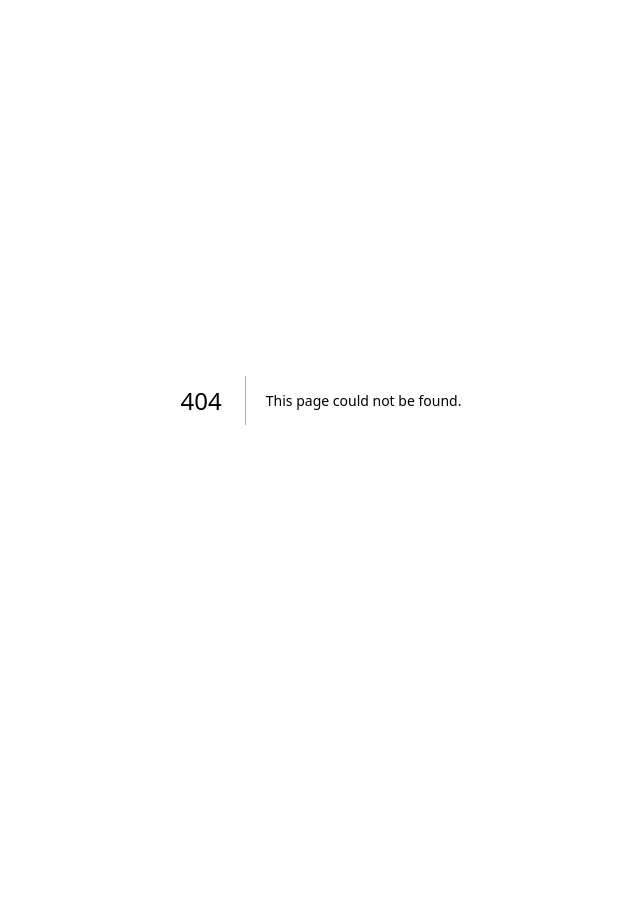
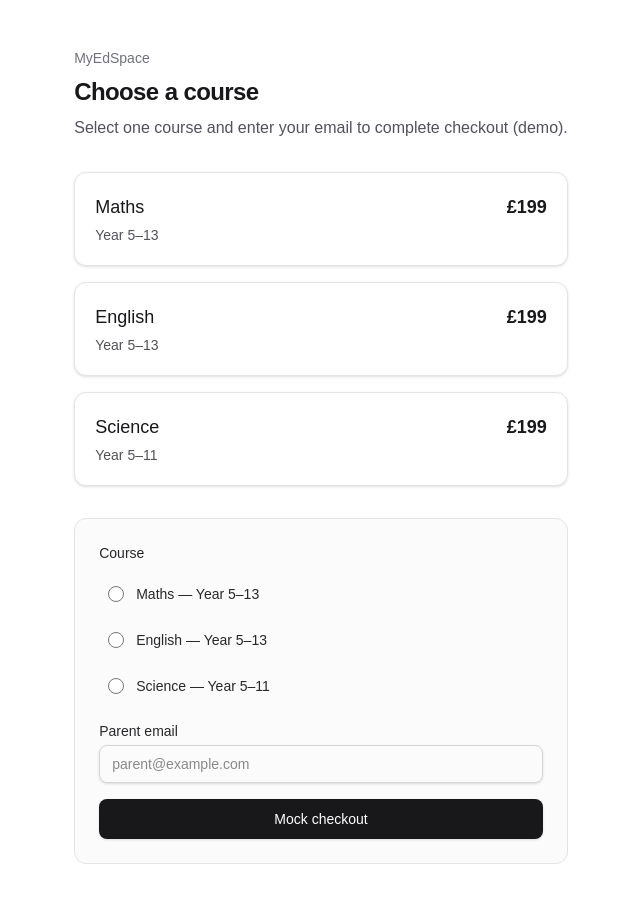
Before and after one commit to WillUK99/mes-takehome, a Next.js app: page /products in a window 1280 px wide. Before the commit this address had no page. Shown: the top 902 px of the page, without its empty margins (319-959 px from the left). Before the commit the page ends 800 px from the top, so only its background shows below. Built offline with nearby package versions, Linux system fonts and the light colour scheme.

Commit message:
feat: add products ui and actions

```diff
--- /dev/null
+++ b/app/products/actions.ts
@@ -0,0 +1,34 @@
+"use server";
+
+import { getAppBaseUrl } from "@/lib/server/base-url";
+import { checkout } from "@/lib/services/purchase";
+import { purchaseFormSchema } from "@/lib/validation/purchase";
+
+export type PurchaseActionState =
+  | { status: "idle" }
+  | { status: "error"; message: string }
+  | { status: "success"; invitationUrl: string };
+
+export async function purchaseAction(
+  _prev: PurchaseActionState,
+  formData: FormData,
+): Promise<PurchaseActionState> {
+  const parsed = purchaseFormSchema.safeParse({
+    courseId: formData.get("courseId"),
+    parentEmail: formData.get("parentEmail"),
+  });
+
+  if (!parsed.success) {
+    const first = parsed.error.issues[0];
+    return { status: "error", message: first?.message ?? "Invalid input" };
+  }
+
+  const baseUrl = await getAppBaseUrl();
+  const { invitationUrl } = checkout({
+    courseId: parsed.data.courseId,
+    parentEmail: parsed.data.parentEmail,
+    baseUrl,
+  });
+
+  return { status: "success", invitationUrl };
+}
--- /dev/null
+++ b/app/products/page.tsx
@@ -0,0 +1,127 @@
+"use client";
+
+import { useActionState } from "react";
+import Link from "next/link";
+import { purchaseAction, type PurchaseActionState } from "@/app/products/actions";
+import { COURSES } from "@/lib/constants/courses";
+
+const initialState: PurchaseActionState = { status: "idle" };
+
+export default function ProductsPage() {
+  const [state, formAction, pending] = useActionState(
+    purchaseAction,
+    initialState,
+  );
+
+  return (
+    <div className="mx-auto flex min-h-full max-w-2xl flex-col gap-8 px-4 py-12">
+      <header className="space-y-2">
+        <p className="text-sm font-medium text-zinc-500">
+          <Link href="/" className="hover:text-zinc-800">
+            MyEdSpace
+          </Link>
+        </p>
+        <h1 className="text-2xl font-semibold tracking-tight text-zinc-900">
+          Choose a course
+        </h1>
+        <p className="text-zinc-600">
+          Select one course and enter your email to complete checkout (demo).
+        </p>
+      </header>
+
+      <ul className="grid gap-4 sm:grid-cols-1">
+        {COURSES.map((course) => (
+          <li
+            key={course.id}
+            className="rounded-xl border border-zinc-200 bg-white p-5 shadow-sm"
+          >
+            <div className="flex flex-wrap items-baseline justify-between gap-2">
+              <h2 className="text-lg font-medium text-zinc-900">
+                {course.title}
+              </h2>
+              <span className="text-lg font-semibold text-zinc-900">
+                £{course.priceGbp}
+              </span>
+            </div>
+            <p className="mt-1 text-sm text-zinc-600">{course.yearRange}</p>
+          </li>
+        ))}
+      </ul>
+
+      {/* TODO: move from out to its own component and use tanstack form for validation */}
+      <form action={formAction} className="space-y-4 rounded-xl border border-zinc-200 bg-zinc-50/80 p-6">
+        <fieldset className="space-y-3">
+          <legend className="text-sm font-medium text-zinc-800">
+            Course
+          </legend>
+          <div className="space-y-2">
+            {COURSES.map((course) => (
+              <label
+                key={course.id}
+                className="flex cursor-pointer items-center gap-3 rounded-lg border border-transparent px-2 py-2 hover:bg-white has-[:focus-visible]:ring-2 has-[:focus-visible]:ring-zinc-400"
+              >
+                <input
+                  type="radio"
+                  name="courseId"
+                  value={course.id}
+                  required
+                  className="size-4 border-zinc-300 text-zinc-900"
+                />
+                <span className="text-sm text-zinc-800">
+                  {course.title} — {course.yearRange}
+                </span>
+              </label>
+            ))}
+          </div>
+        </fieldset>
+
+        <div>
+          <label
+            htmlFor="parentEmail"
+            className="block text-sm font-medium text-zinc-800"
+          >
+            Parent email
+          </label>
+          <input
+            id="parentEmail"
+            name="parentEmail"
+            type="email"
+            required
+            autoComplete="email"
+            placeholder="parent@example.com"
+            className="mt-1 w-full rounded-lg border border-zinc-300 px-3 py-2 text-sm text-zinc-900 shadow-sm outline-none focus:border-zinc-500 focus:ring-2 focus:ring-zinc-400"
+          />
+        </div>
+
+        {state.status === "error" && (
+          <p className="text-sm text-red-600" role="alert">
+            {state.message}
+          </p>
+        )}
+
+        {state.status === "success" && (
+          <div className="rounded-lg border border-emerald-200 bg-emerald-50 px-3 py-2 text-sm text-emerald-900">
+            <p className="font-medium">Purchase recorded (demo).</p>
+            <p className="mt-1 break-all text-emerald-800">
+              Invitation link:{" "}
+              <a href={state.invitationUrl} className="underline">
+                {state.invitationUrl}
+              </a>
+            </p>
+            <p className="mt-2 text-xs text-emerald-700">
+              The link was also logged in the server terminal.
+            </p>
+          </div>
+        )}
+
+        <button
+          type="submit"
+          disabled={pending}
+          className="w-full rounded-lg bg-zinc-900 px-4 py-2.5 text-sm font-medium text-white shadow hover:bg-zinc-800 disabled:opacity-60"
+        >
+          {pending ? "Processing…" : "Mock checkout"}
+        </button>
+      </form>
+    </div>
+  );
+}
--- /dev/null
+++ b/lib/constants/courses.ts
@@ -0,0 +1,35 @@
+import type { CourseId } from "@/lib/server/types";
+
+export interface Course {
+  id: CourseId;
+  title: string;
+  yearRange: string;
+  priceGbp: number;
+}
+
+export const COURSES: readonly Course[] = [
+  {
+    id: "maths",
+    title: "Maths",
+    yearRange: "Year 5–13",
+    priceGbp: 199,
+  },
+  {
+    id: "english",
+    title: "English",
+    yearRange: "Year 5–13",
+    priceGbp: 199,
+  },
+  {
+    id: "science",
+    title: "Science",
+    yearRange: "Year 5–11",
+    priceGbp: 199,
+  },
+] as const;
+
+export const COURSE_IDS = COURSES.map((c) => c.id) as CourseId[];
+
+export function getCourseById(id: CourseId): Course | undefined {
+  return COURSES.find((c) => c.id === id);
+}
--- /dev/null
+++ b/lib/constants/session.ts
@@ -0,0 +1,2 @@
+/** Cookie set after student completes onboarding; middleware checks this for /lms */
+export const SESSION_COOKIE_NAME = "myedspace_sid";
```
